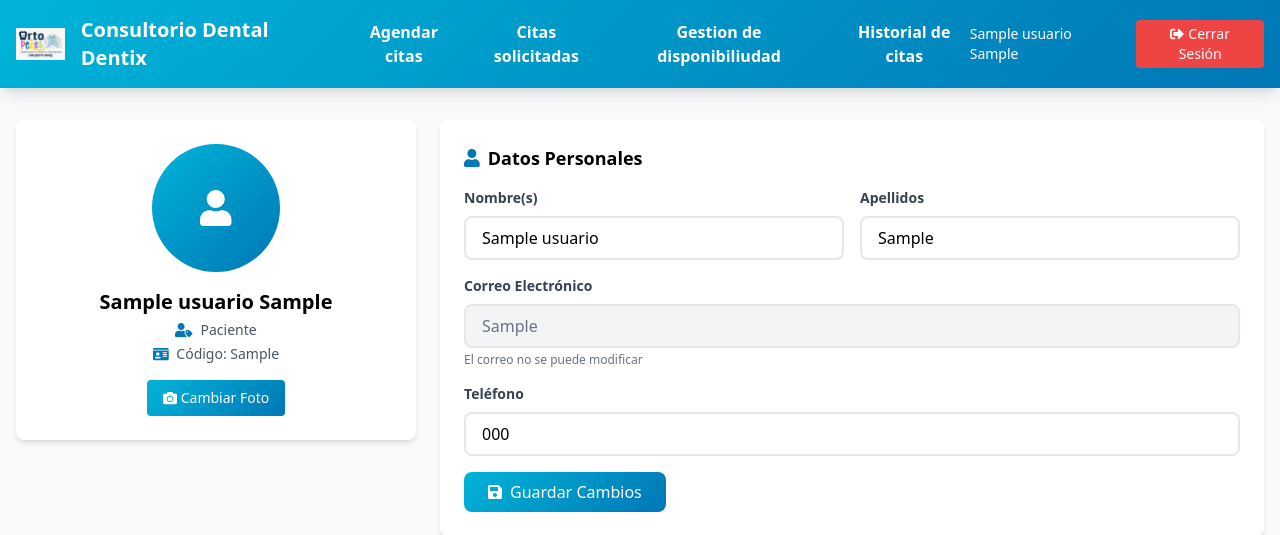
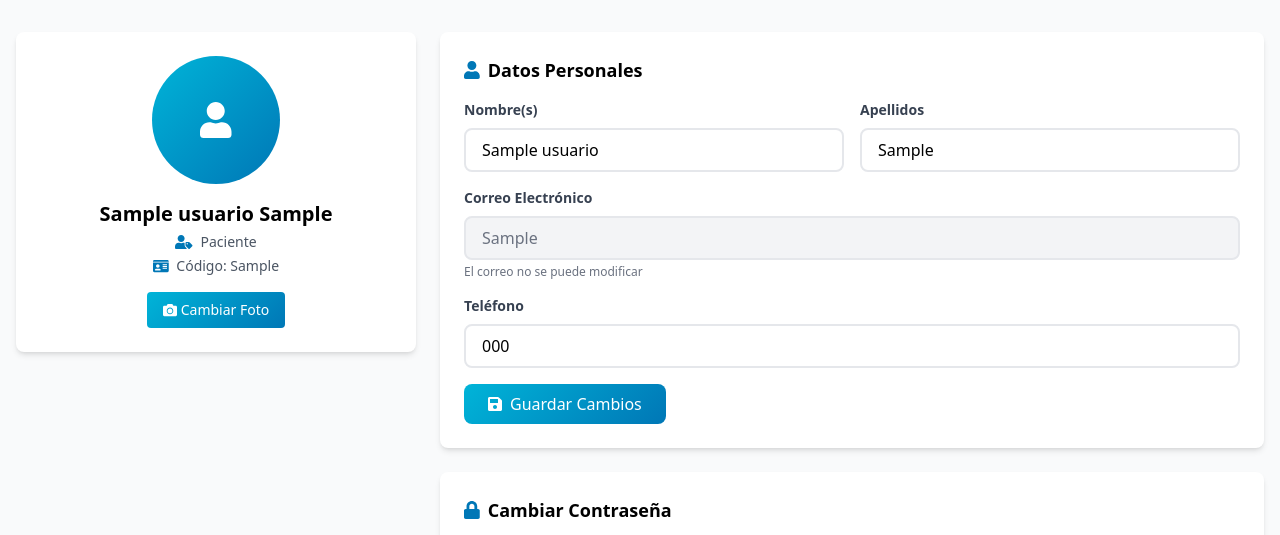
Before and after one commit to luckas-maker/Dentix, a PHP site: page /miperfilodontologo.php in a window 1280 px wide. Shown: the top 535 px of the page. Run offline with PHP 8.4, Linux system fonts and the light colour scheme; the visitor is signed in with stand-in values (Sample User, id 1); tables that the repository leaves empty or names only in its code hold one stand-in row (values such as "Sample post"); some libraries are stand-ins or nearby versions.

Commit message:
Update miperfilodontologo.php

```diff
--- a/Dentixx/MODULO1/HTML/miperfilodontologo.php
+++ b/Dentixx/MODULO1/HTML/miperfilodontologo.php
@@ -172,34 +172,7 @@ try {
     </style>
 </head>
 <body class="bg-gray-50">
-    <!-- Header -->
-    <header class="bg-dental-gradient text-white shadow-lg">
-        <div class="container mx-auto px-4 py-4">
-            <div class="flex justify-between items-center">
-                <div class="flex items-center space-x-4">
-                    <a href="../../MODULO3/HTML/gestiondisponibilidad.html">
-                        <img src="../../assets/img/logo-writopeks.jpg" alt="Writo Peks Consultorio Dental" class="h-8 w-auto">
-                    </a>
-                    <h1 class="text-xl font-bold">Consultorio Dental Dentix</h1>
-                    <nav class="hidden md:flex space-x-4 ml-8">
-                        <button onclick="window.location.href='../../MODULO3/HTML/agenda.html'" class="text-white font-bold hover:text-gray-200 transition-colors">Agendar citas</button>
-                        <button onclick="window.location.href='../../MODULO3/HTML/citasolicitadas.html'" class="text-white font-bold hover:text-gray-200 transition-colors">Citas solicitadas</button>
-                        <button onclick="window.location.href='../../MODULO3/HTML/gestiondisponibilidad.html'" class="text-white font-bold hover:text-gray-200 transition-colors">Gestion de disponibiliudad</button>
-                        <button onclick="window.location.href='../../MODULO3/HTML/historial.html'" class="text-white font-bold hover:text-gray-200 transition-colors">Historial de citas</button>
-                    </nav>
-                    </nav>
-                </div>
-                <div class="flex items-center space-x-4">
-                    <span class="text-sm"><?php echo htmlspecialchars($usuario['nombre'] . ' ' . $usuario['apellidos']); ?></span>
-                    <button onclick="confirmarCerrarSesion()" class="bg-red-500 hover:bg-red-600 px-3 py-1 rounded text-sm transition-colors">
-                        <i class="fas fa-sign-out-alt mr-1"></i>Cerrar Sesión
-                    </button>
-                </div>
-            </div>
-        </div>
-    </header>
-
-    <!-- Main Content -->
+  <!-- Main Content -->
     <main class="container mx-auto px-4 py-8">
         <?php if (!empty($mensaje)): ?>
         <div class="mb-6 p-4 rounded-lg <?php echo $tipo_mensaje === 'success' ? 'bg-green-100 text-green-700 border border-green-300' : 'bg-red-100 text-red-700 border border-red-300'; ?>">
@@ -400,4 +373,5 @@ function cancelarCerrarSesion() {
     </div>
 </div>
 
+
 </html>
```
